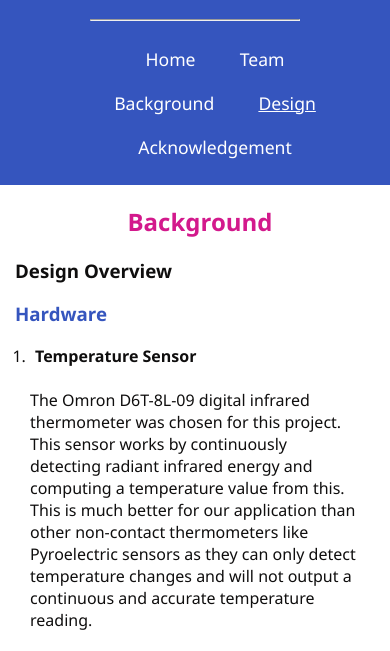
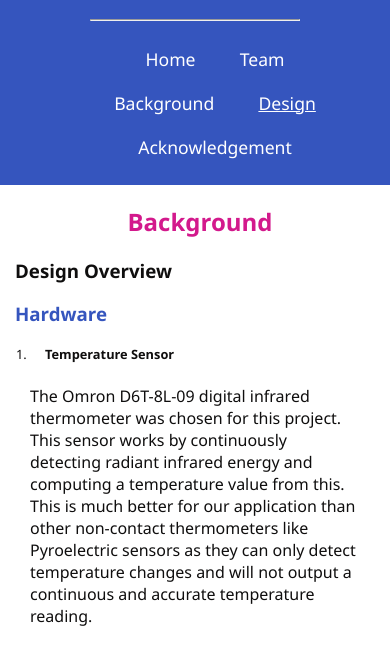
Before and after one commit to ash2win/ECE499.github.io, a plain HTML site: page design.html in a window 390 px wide. Shown: the part 173-824 px from the top of the page. Drawn offline with Linux system fonts and the light colour scheme.

Commit message:
potential mobile fix

```diff
--- a/design.html
+++ b/design.html
@@ -33,7 +33,7 @@
           Hardware
         </h4>
         <ol style="text-indent: 5px; padding-top: 0; padding-bottom: 0;">
-          <li>
+          <li class = "mobile_prob">
           <strong>
             Temperature Sensor
           </strong>
--- a/styles.css
+++ b/styles.css
@@ -180,3 +180,10 @@ html, body {
     object-fit: cover;
     align-items: center;
   }
+
+  @media only screen and (max-width: 1300px){
+  .mobile_prob{
+    padding-left: 10px;
+    font-size: 80%;
+  }
+}
```
